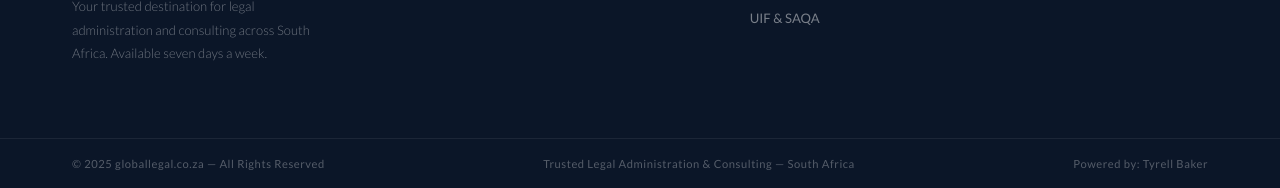
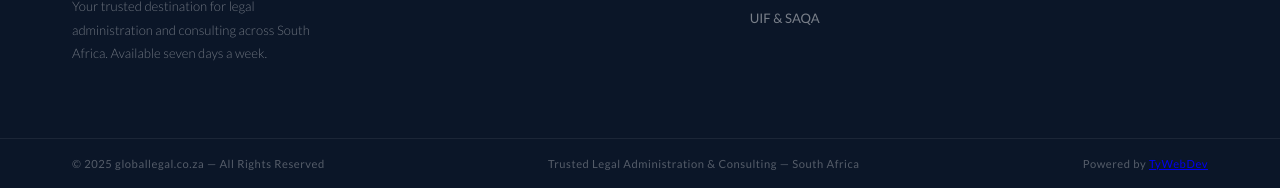
Before and after one commit to tyrellbaker71/Globallegal, a plain HTML site: page index.html in a window 1280 px wide. Shown: the part 5836-6024 px from the top of the page. Drawn offline with nearby package versions, Linux system fonts and the light colour scheme.

Commit message:
Update footer to link to TyWebDev

```diff
--- a/index.html
+++ b/index.html
@@ -622,7 +622,7 @@
 <div class="footer-bottom">
   <p>&copy; 2025 globallegal.co.za &mdash; All Rights Reserved</p>
   <p>Trusted Legal Administration &amp; Consulting &mdash; South Africa</p>
-  <p>Powered by: Tyrell Baker</p>
+  <p>Powered by <a href="https://tywebdev.co.za">TyWebDev</a></p>
 </div>
 
 <script>
```
